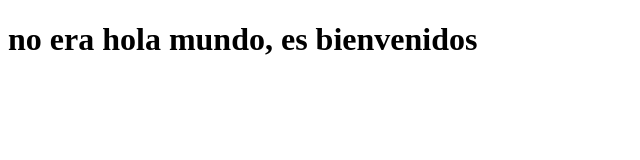
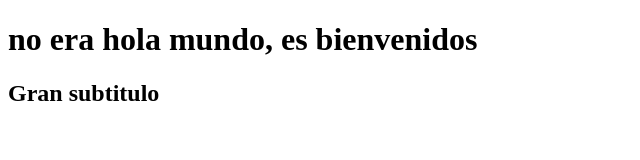
Before and after one commit to saciar-dev/git-test, a plain HTML site: page index.html in a window 1280 px wide. Shown: the whole page, without its empty margins (0-640 px from the left). Drawn offline with Linux system fonts and the light colour scheme.

Commit message:
add BIG subtitle

```diff
--- a/index.html
+++ b/index.html
@@ -7,5 +7,6 @@
 </head>
 <body>
     <h1>no era hola mundo, es bienvenidos</h1>
+    <h2>Gran subtitulo</h2>
 </body>
 </html>
```
